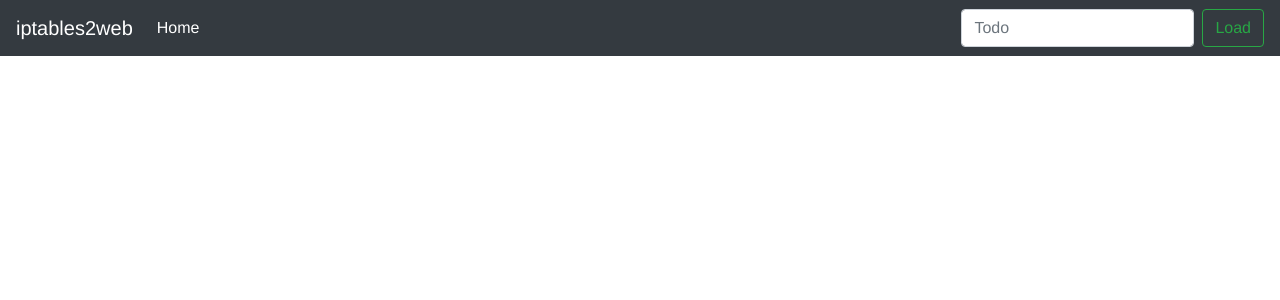
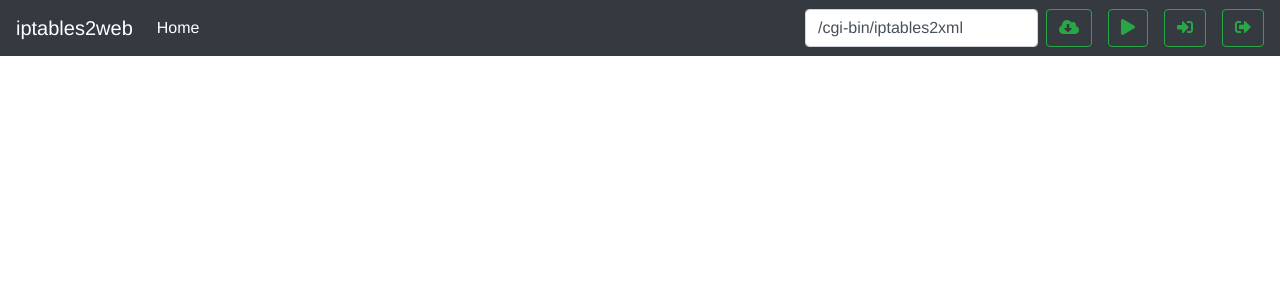
Before and after one commit to frnktrgr/iptables2web, a Vue app: page / in a window 1280 px wide. Shown: the top 300 px of the page. Built offline with nearby package versions, Linux system fonts and the light colour scheme.

Commit message:
hard coded mellon login/logout

```diff
--- a/src/App.vue
+++ b/src/App.vue
@@ -9,18 +9,21 @@
       <div class="collapse navbar-collapse" id="navbarsExampleDefault">
         <ul class="navbar-nav mr-auto">
           <li class="nav-item active">
-            <a class="nav-link" href="#">Home <span class="sr-only">(current)</span></a>
+            <a class="nav-link" v-bind:href="homeUrl">Home <span class="sr-only">(current)</span></a>
           </li>
         </ul>
         <div class="form-inline my-2 my-lg-0">
-          <input class="form-control mr-sm-2" type="text" placeholder="Todo" aria-label="Todo">
-          <button class="btn btn-outline-success my-2 my-sm-0" v-on:click="updateRules">Load</button>
+          <input class="form-control mr-sm-2" type="text" placeholder="URL to cgi-bin" aria-label="URL to cgi-bin" v-model="dataUrl" v-bind:disabled="autoUpdate">
+          <button class="btn btn-outline-success my-2 my-sm-0" v-on:click="updateRules" title="Load"><i class="fas fa-cloud-download-alt"></i></button>
+          <button class="btn btn-outline-success my-2 my-sm-0 ml-3" v-on:click="play" v-if="!autoUpdate" title="Start"><i class="fas fa-play"></i></button>
+          <button class="btn btn-outline-success my-2 my-sm-0 ml-3" v-on:click="pause" v-if="autoUpdate" title="Pause"><i class="fas fa-pause"></i></button>
+          <button class="btn btn-outline-success my-2 my-sm-0 ml-3" v-on:click="login" title="Login"><i class="fas fa-sign-in-alt"></i></button>
+          <button class="btn btn-outline-success my-2 my-sm-0 ml-3" v-on:click="logout" title="Logout"><i class="fas fa-sign-out-alt"></i></button>
         </div>
       </div>
     </nav>
     <!--<img alt="Vue logo" src="./assets/logo.png">-->
-    <Iptables msg="Test" ref="iptables"/>
-    <!--<HelloWorld msg="Welcome to Your Vue.js App"/>-->
+    <Iptables v-bind:data-url="dataUrl" ref="iptables"/>
   </div>
 </template>
 
@@ -29,13 +32,40 @@ import Iptables from "./components/Iptables";
 
 export default {
   name: 'app',
+  data: function() {
+    return {
+      dataUrl: '/cgi-bin/iptables2xml',
+      homeUrl: process.env.BASE_URL,
+      autoUpdate : false,
+    }
+  },
   components: {
     Iptables,
   },
   methods: {
+    autoUpdateRules: function() {
+      if (this.autoUpdate) {
+        this.updateRules();
+        setTimeout(this.autoUpdateRules, 5000);
+      }
+    },
     updateRules: function() {
+      console.log("updateRules ...");
       this.$refs.iptables.updateRules();
-    }
+    },
+    login: function() {
+      window.location.href='/mellon/login?ReturnTo=' + window.location.href;
+    },
+    logout: function() {
+      window.location.href='/mellon/logout?ReturnTo=' + window.location.href;
+    },
+    play: function() {
+      this.autoUpdate = true;
+      this.autoUpdateRules();
+    },
+    pause: function() {
+      this.autoUpdate = false;
+    },
   },
 }
 </script>
--- a/src/components/Iptables.vue
+++ b/src/components/Iptables.vue
@@ -15,28 +15,65 @@
         </template>
       </div>
     </div>
+    <div class="modal fade" id="ajaxErrorModal" tabindex="-1" role="dialog" aria-labelledby="ajaxErrorModalLabel" aria-hidden="true">
+      <div class="modal-dialog modal-dialog-centered" role="document">
+        <div class="modal-content">
+          <div class="modal-header">
+            <h5 class="modal-title" id="ajaxErrorModalLabel">HTTP Status Code {{ jqXHR.status }}</h5>
+            <button type="button" class="close" data-dismiss="modal" aria-label="Close">
+              <span aria-hidden="true">&times;</span>
+            </button>
+          </div>
+          <div class="modal-body">
+            <template v-if="typeof jqXHR == 'object'">
+              <template v-if="typeof jqXHR.responseJSON == 'object'">
+                <dl class="row text-danger">
+                  <template v-for="(value, key) in jqXHR.responseJSON">
+                    <dt class="col-sm-3">{{ key }}</dt>
+                    <dd class="col-sm-9">{{ value }}</dd>
+                  </template>
+                </dl>
+              </template>
+              <template v-else>
+                <p class="lead text-danger">{{ jqXHR.responseText }}</p>
+              </template>
+              readystate: {{ jqXHR.readyState }}
+            </template>
+            <template v-else>
+              <p class="lead text-danger">unknown error message</p>
+            </template>
+          </div>
+          <div class="modal-footer">
+            <button type="button" class="btn btn-secondary" data-dismiss="modal">Close</button>
+          </div>
+        </div>
+      </div>
+    </div>
   </div>
 </template>
 
 <script>
   import Chain from "./Chain";
 
-  const $ = require('jquery')
-  window.$ = $
+  const $ = require('jquery');
+  window.$ = $;
+  let localData = {
+    hiddens: [],
+    tables: [],
+    raw: {},
+    debug: {},
+    jqXHR: {},
+  };
 export default {
   name: 'Iptables',
   props: {
+    dataUrl: String,
   },
   components: {
     Chain,
   },
   data: function() {
-    return {
-      hiddens: [],
-      tables: [],
-      raw: {},
-      debug: {},
-    }
+    return localData;
   },
   computed: {
   },
@@ -58,10 +95,15 @@ export default {
       }
     },
     updateRules: function() {
-      var vm = this;
-      var parseString = require('xml2js').parseString;
+      let vm = this;
+      let parseString = require('xml2js').parseString;
+      let url = '/cgi-bin/iptables2xml';
+      if (vm.dataUrl) {
+        url = vm.dataUrl;
+      }
+      console.log("loading data from " + url);
       $.ajax({
-        url: '/cgi-bin/iptables2xml',
+        url: url,
         dataType: 'text',
         success: function(xml) {
           vm.raw = xml;
@@ -85,6 +127,28 @@ export default {
     }
   },
 }
+  /* redirects main window when AJAX request indicates that the session has expired on the backend. */
+  function checkSession(event, xhr) {
+    if (xhr.readyState == 4)
+    {
+      if(xhr.getResponseHeader("Login-Screen") != null && xhr.getResponseHeader("Login-Screen").length)
+      {
+        window.location.href='sessionExpired.html'; //whatever
+      }
+    }
+  }
+  function errorHandle(event, jqXHR) {
+    localData.jqXHR = jqXHR;
+    console.log(jqXHR);
+    $('#ajaxErrorModal').modal('show');
+  }
+  $(function() {
+    $(document).ajaxComplete(checkSession);
+    $(document).ajaxError(errorHandle);
+  });
+
+
+
 </script>
 
 <!-- Add "scoped" attribute to limit CSS to this component only -->
--- a/src/registerServiceWorker.js
+++ b/src/registerServiceWorker.js
@@ -2,7 +2,7 @@
 
 import { register } from 'register-service-worker'
 
-var doit = false;
+var doit = true;
 if (process.env.NODE_ENV === 'production' && doit) {
   register(`${process.env.BASE_URL}service-worker.js`, {
     ready () {
```
Also changed, not shown: public/manifest.json.
